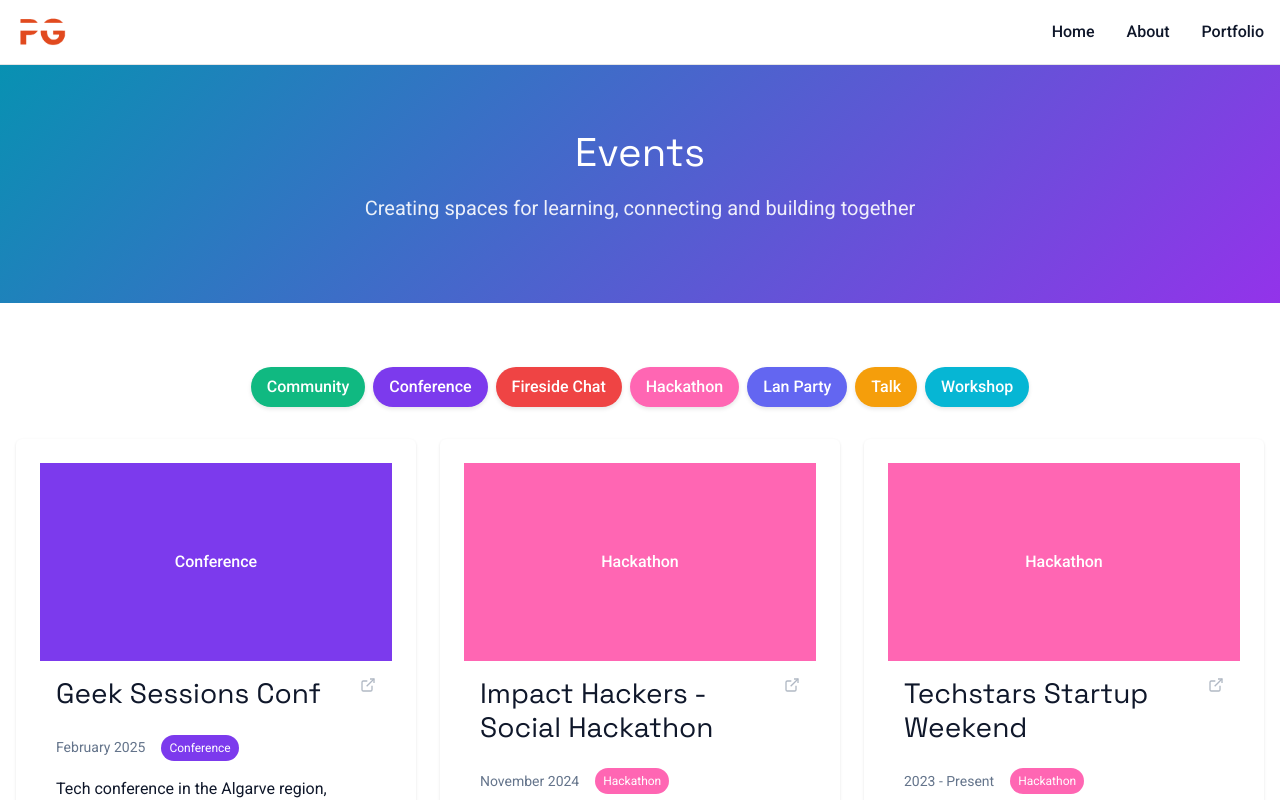
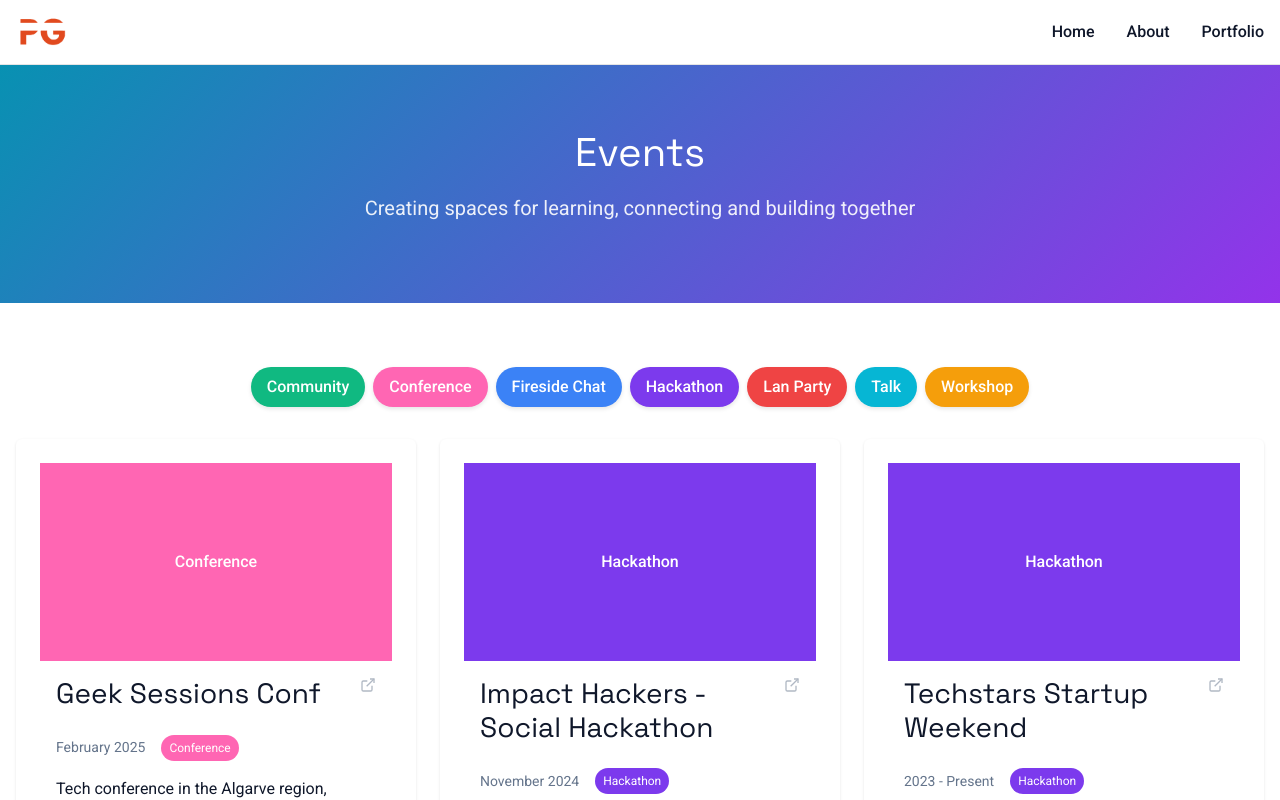
Before and after one commit to penelopeg/penelopeg.github.io, a SvelteKit app: page /events in a window 1280 px wide. Shown: the top 800 px of the page. Built offline with nearby package versions, Linux system fonts and the light colour scheme.

Commit message:
add reusable tag filter component

```diff
--- /dev/null
+++ b/src/lib/components/FilterTags.svelte
@@ -0,0 +1,65 @@
+<script>
+  export let items = [];
+  export let colors = {};
+  export let selected = '';
+
+  function getStyle(item) {
+    const color = colors[item] || { bg: '#9ca3af', text: 'white' };
+    return `background-color: ${color.bg}; color: ${color.text};`;
+  }
+
+  function getClass(item) {
+    const baseClass = 'tag';
+    return selected === item ? `${baseClass} active` : baseClass;
+  }
+
+  function handleFilter(item) {
+    selected = selected === item ? '' : item;
+  }
+</script>
+
+<div class="filter-tags">
+  {#each items as item}
+    <button
+      class={getClass(item)}
+      style={getStyle(item)}
+      on:click={() => handleFilter(item)}
+    >
+      {item}
+    </button>
+  {/each}
+</div>
+
+<style>
+  .filter-tags {
+    display: flex;
+    flex-wrap: wrap;
+    gap: var(--spacing-2);
+    margin-bottom: var(--spacing-8);
+    justify-content: center;
+  }
+
+  .tag {
+    padding: var(--spacing-2) var(--spacing-4);
+    border-radius: 999px;
+    color: white;
+    cursor: pointer;
+    transition: all 0.3s ease;
+    text-transform: capitalize;
+    border: none;
+    font-weight: 500;
+    box-shadow: 0 2px 4px rgba(0, 0, 0, 0.1);
+  }
+
+  .tag:hover {
+    transform: translateY(-1px);
+    box-shadow: 0 4px 6px rgba(0, 0, 0, 0.15);
+  }
+
+  .tag.active {
+    box-shadow: inset 0 2px 4px rgba(0, 0, 0, 0.2);
+    transform: translateY(1px);
+    filter: brightness(85%);
+    border: 2px solid rgba(255, 255, 255, 0.5);
+  }
+</style>
--- /dev/null
+++ b/src/lib/utils/tagStyles.js
@@ -0,0 +1,4 @@
+export function getTagStyle(tag, colors) {
+  const color = colors[tag] || { bg: '#9ca3af', text: 'white' };
+  return `background-color: ${color.bg}; color: ${color.text};`;
+}
--- a/src/routes/events/+page.svelte
+++ b/src/routes/events/+page.svelte
@@ -1,5 +1,17 @@
 <script>
   import { base } from '$app/paths';
+  import FilterTags from '$lib/components/FilterTags.svelte';
+  import { getTagStyle } from '$lib/utils/tagStyles';
+
+  const tagColors = {
+    'conference': { bg: '#ff66b3', text: 'white' },
+    'hackathon': { bg: '#7c3aed', text: 'white' },
+    'talk': { bg: '#06b6d4', text: 'white' },
+    'workshop': { bg: '#f59e0b', text: 'white' },
+    'community': { bg: '#10b981', text: 'white' },
+    'fireside chat': { bg: '#3b82f6', text: 'white' },
+    'lan party': { bg: '#ef4444', text: 'white' }
+  };
 
   const events = [
     {
@@ -72,37 +84,11 @@
     }
   ];
 
-  // Get unique event types
   const types = [...new Set(events.flatMap(event =>
     Array.isArray(event.type) ? event.type : [event.type]
   ))].sort();
 
   let selectedType = '';
-
-  const typeColors = {
-    'conference': { bg: '#7c3aed', text: 'white' },
-    'hackathon': { bg: '#ff66b3', text: 'white' },
-    'workshop': { bg: '#06b6d4', text: 'white' },
-    'community': { bg: '#10b981', text: 'white' },
-    'talk': { bg: '#f59e0b', text: 'white' },
-    'fireside chat': { bg: '#ef4444', text: 'white' },
-    'contest': { bg: '#8b5cf6', text: 'white' },
-    'lan party': { bg: '#6366f1', text: 'white' }
-  };
-
-  function getTypeStyle(type) {
-    const color = typeColors[type] || { bg: '#9ca3af', text: 'white' }; // Fallback color
-    return `background-color: ${color.bg}; color: ${color.text};`;
-  }
-
-  function getTypeClass(type) {
-    const baseClass = 'tag';
-    return selectedType === type ? `${baseClass} active` : baseClass;
-  }
-
-  function filterByType(type) {
-    selectedType = selectedType === type ? '' : type;
-  }
 
   $: filteredEvents = selectedType
     ? events.filter(event => {
@@ -113,6 +99,10 @@
 
   function normalizeEventTypes(event) {
     return Array.isArray(event.type) ? event.type : [event.type];
+  }
+
+  function getEventTagStyle(tag) {
+    return getTagStyle(tag, tagColors);
   }
 </script>
 
@@ -125,17 +115,11 @@
 
 <div class="events-content">
   <div class="container">
-    <div class="filter-tags">
-      {#each types as type}
-        <button
-          class={getTypeClass(type)}
-          style={getTypeStyle(type)}
-          on:click={() => filterByType(type)}
-        >
-          {type}
-        </button>
-      {/each}
-    </div>
+    <FilterTags
+      items={types}
+      colors={tagColors}
+      bind:selected={selectedType}
+    />
 
     <div class="events-grid">
       {#each filteredEvents as event}
@@ -145,7 +129,7 @@
               <img src={event.image} alt={event.title} />
             </div>
           {:else}
-            <div class="event-placeholder" style={getTypeStyle(event.type)}>
+            <div class="event-placeholder" style={getEventTagStyle(event.type)}>
               <span>{event.type}</span>
             </div>
           {/if}
@@ -166,7 +150,7 @@
               <span class="event-date">{event.date}</span>
               <div class="event-types">
                 {#each normalizeEventTypes(event) as type}
-                  <span class="event-type" style={getTypeStyle(type)}>{type}</span>
+                  <span class="event-type" style={getEventTagStyle(type)}>{type}</span>
                 {/each}
               </div>
             </div>
@@ -200,37 +184,6 @@
 
   .events-content {
     padding: var(--spacing-16) 0;
-  }
-
-  .filter-tags {
-    display: flex;
-    flex-wrap: wrap;
-    gap: var(--spacing-2);
-    margin-bottom: var(--spacing-8);
-    justify-content: center;
-  }
-
-  .tag {
-    padding: var(--spacing-2) var(--spacing-4);
-    border-radius: 999px;
-    color: white;
-    cursor: pointer;
-    transition: all 0.3s ease;
-    text-transform: capitalize;
-    border: none;
-    font-weight: 500;
-    box-shadow: 0 2px 4px rgba(0, 0, 0, 0.1);
-  }
-
-  .tag:hover {
-    transform: translateY(-1px);
-    box-shadow: 0 4px 6px rgba(0, 0, 0, 0.15);
-  }
-
-  .tag.active {
-    box-shadow: inset 0 2px 4px rgba(0, 0, 0, 0.2);
-    transform: translateY(1px);
-    filter: brightness(85%);
   }
 
   .events-grid {
--- a/src/routes/portfolio/+page.svelte
+++ b/src/routes/portfolio/+page.svelte
@@ -1,5 +1,8 @@
 <script>
   import { base } from '$app/paths';
+  import FilterTags from '$lib/components/FilterTags.svelte';
+  import { getTagStyle } from '$lib/utils/tagStyles';
+
   const tags = ['tech', 'art', 'writing', 'events', 'business', 'community'];
   let selectedTag = '';
 
@@ -70,22 +73,12 @@
     'community': { bg: '#3b82f6', text: 'white' }
   };
 
-  function getTagStyle(tag) {
-    const color = tagColors[tag];
-    return `background-color: ${color.bg}; color: ${color.text};`;
-  }
-
   $: filteredItems = selectedTag
     ? portfolioItems.filter(item => item.tags.includes(selectedTag))
     : portfolioItems;
 
-  function filterByTag(tag) {
-    selectedTag = selectedTag === tag ? '' : tag;
-  }
-
-  function getTagClass(tag) {
-    const baseClass = 'tag';
-    return selectedTag === tag ? `${baseClass} active` : baseClass;
+  function getPortfolioTagStyle(tag) {
+    return getTagStyle(tag, tagColors);
   }
 </script>
 
@@ -101,17 +94,11 @@
 
 <div class="portfolio-content">
   <div class="container">
-    <div class="filter-tags">
-      {#each tags as tag}
-        <button
-          class={getTagClass(tag)}
-          style={getTagStyle(tag)}
-          on:click={() => filterByTag(tag)}
-        >
-          {tag}
-        </button>
-      {/each}
-    </div>
+    <FilterTags
+      items={tags}
+      colors={tagColors}
+      bind:selected={selectedTag}
+    />
 
     <div class="portfolio-grid">
       {#each filteredItems as item}
@@ -131,7 +118,7 @@
             <p>{item.description}</p>
             <div class="item-tags">
               {#each item.tags as tag}
-                <span class="tag small" style={getTagStyle(tag)}>{tag}</span>
+                <span class="tag small" style={getPortfolioTagStyle(tag)}>{tag}</span>
               {/each}
             </div>
           </div>
@@ -160,44 +147,6 @@
 
   .portfolio-content {
     padding: var(--spacing-16) 0;
-  }
-
-  .filter-tags {
-    display: flex;
-    flex-wrap: wrap;
-    gap: var(--spacing-2);
-    margin-bottom: var(--spacing-8);
-    justify-content: center;
-  }
-
-  .tag {
-    padding: var(--spacing-2) var(--spacing-4);
-    border-radius: 999px;
-    color: white;
-    cursor: pointer;
-    transition: all 0.3s ease;
-    text-transform: capitalize;
-    border: none;
-    font-weight: 500;
-    box-shadow: 0 2px 4px rgba(0, 0, 0, 0.1);
-  }
-
-  .tag:hover {
-    transform: translateY(-1px);
-    box-shadow: 0 4px 6px rgba(0, 0, 0, 0.15);
-  }
-
-  .tag.active {
-    box-shadow: inset 0 2px 4px rgba(0, 0, 0, 0.2);
-    transform: translateY(1px);
-    filter: brightness(85%);
-    border: 2px solid rgba(255, 255, 255, 0.5);
-  }
-
-  .tag.small {
-    padding: var(--spacing-1) var(--spacing-3);
-    font-size: 0.75rem;
-    cursor: default;
   }
 
   .portfolio-grid {
@@ -278,4 +227,16 @@
     opacity: 0;
     transition: opacity 0.3s ease;
   }
+
+  .tag {
+    padding: var(--spacing-1) var(--spacing-2);
+    border-radius: 999px;
+    font-size: 0.875rem;
+    text-transform: capitalize;
+  }
+
+  .tag.small {
+    font-size: 0.75rem;
+    padding: var(--spacing-1) var(--spacing-2);
+  }
 </style>
```
